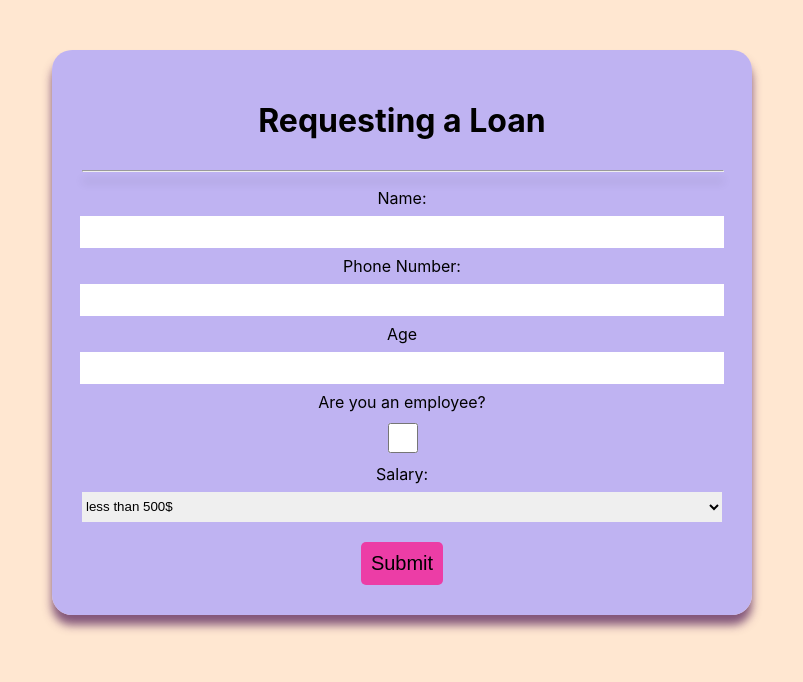
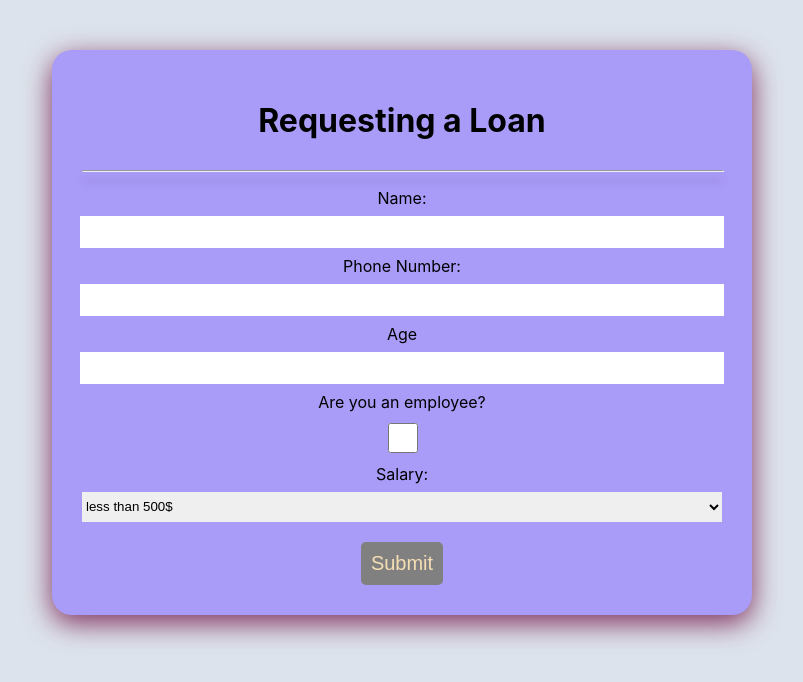
Before and after one commit to Wafaahcm/loan-app-form, a React (Create React App) app: page / in a window 1280 px wide. Shown: the top 682 px of the page, without its empty margins (238-1041 px from the left). Built offline with nearby package versions, Linux system fonts and the light colour scheme.

Commit message:
feat: add dynamic form validation and disable submit button based on inputs

```diff
--- a/src/App.css
+++ b/src/App.css
@@ -1,5 +1,5 @@
 body {
-  background-color: rgb(748, 231, 209);
+  background-color: #dde3ec;
 }
 
 .App {
--- a/src/FormStyles.css
+++ b/src/FormStyles.css
@@ -23,10 +23,10 @@
 }
 
 #loan-form {
-  background: rgba(183, 172, 247, 0.877);
+  background: rgb(169, 155, 248);
   padding: 30px;
   border-radius: 20px;
-  box-shadow: 0px 10px 10px rgba(100, 50, 100, 0.8);
+  box-shadow: 0px 8px 28px rgba(104, 3, 58, 0.8);
   width: 50%;
 }
 
@@ -46,7 +46,8 @@ select {
   font-size: 20px;
   padding: 10px;
   border-radius: 5px;
-  background: rgb(236, 61, 166);
+  background: #e60278;
+  color: wheat;
 }
 
 hr {
@@ -54,3 +55,7 @@ hr {
   box-shadow: 0px 10px 10px rgba(10, 0, 0, 0.2);
   background-color: coral;
 }
+
+.disabled {
+  background: gray !important;
+}
--- a/src/LoanForm.js
+++ b/src/LoanForm.js
@@ -10,6 +10,16 @@ function LoanForm() {
     isEmployee: false,
     salaryRange: "",
   });
+
+  function handleFormSubmit(event) {
+    event.preventDefault();
+    alert("hello wafaa");
+  }
+
+  const btnIsDisabled =
+    loanInputs.name === "" ||
+    loanInputs.phoneNumber === "" ||
+    loanInputs.age === "";
 
   return (
     <div className="flex">
@@ -62,7 +72,12 @@ function LoanForm() {
           <option>above 2000</option>
         </select>
 
-        <button id="submit-loan-btn" type="submit">
+        <button
+          className={btnIsDisabled ? "disabled" : ""}
+          onClick={handleFormSubmit}
+          disabled={btnIsDisabled}
+          id="submit-loan-btn"
+        >
           Submit
         </button>
       </form>
```
